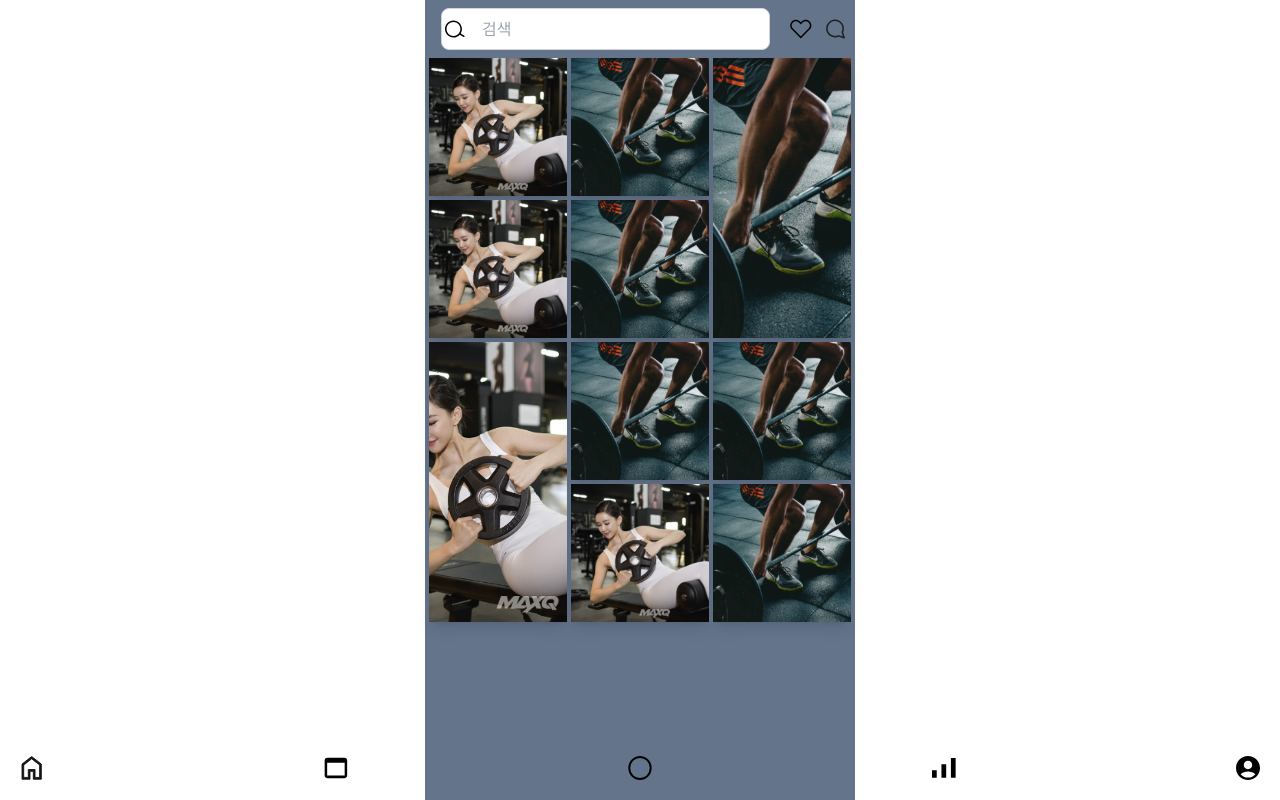
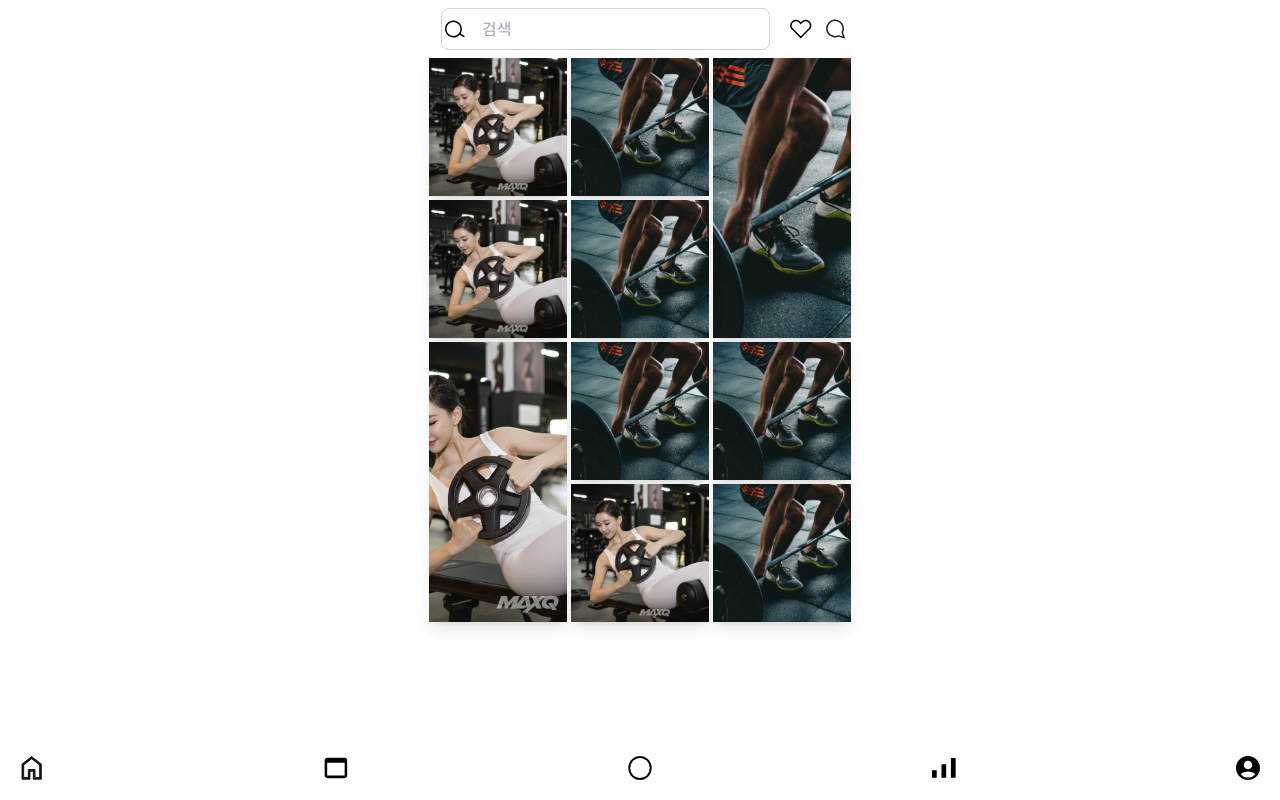
Before and after one commit to TeamGuys/Hansuyo_Front, a React (Create React App) app: page /home in a window 1280 px wide. Built offline with nearby package versions, Linux system fonts and the light colour scheme.

Commit message:
Delete : 홈 배경화면 삭제

```diff
--- a/src/pages/Home/Home.jsx
+++ b/src/pages/Home/Home.jsx
@@ -6,7 +6,7 @@ import Album from "../../components/Home/Album"
 
 const Home = () => {
   return (
-    <div className="h-[100vh] bg-slate-500 p-1 ">
+    <div className="h-[100vh] p-1 ">
       {/* 검색창 상단바 */}
       <div className="flex h-[50px] p-1 space-x-3" >
         <SearchInput />
```
